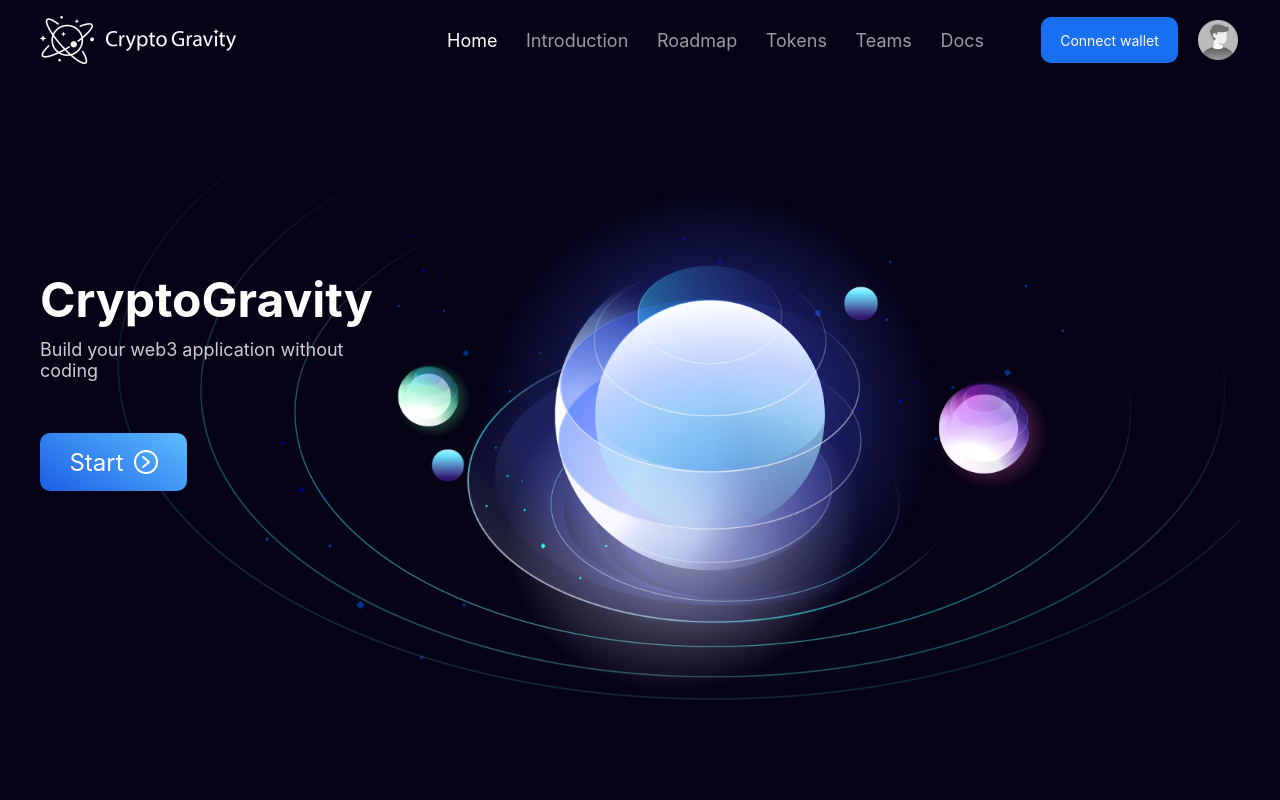
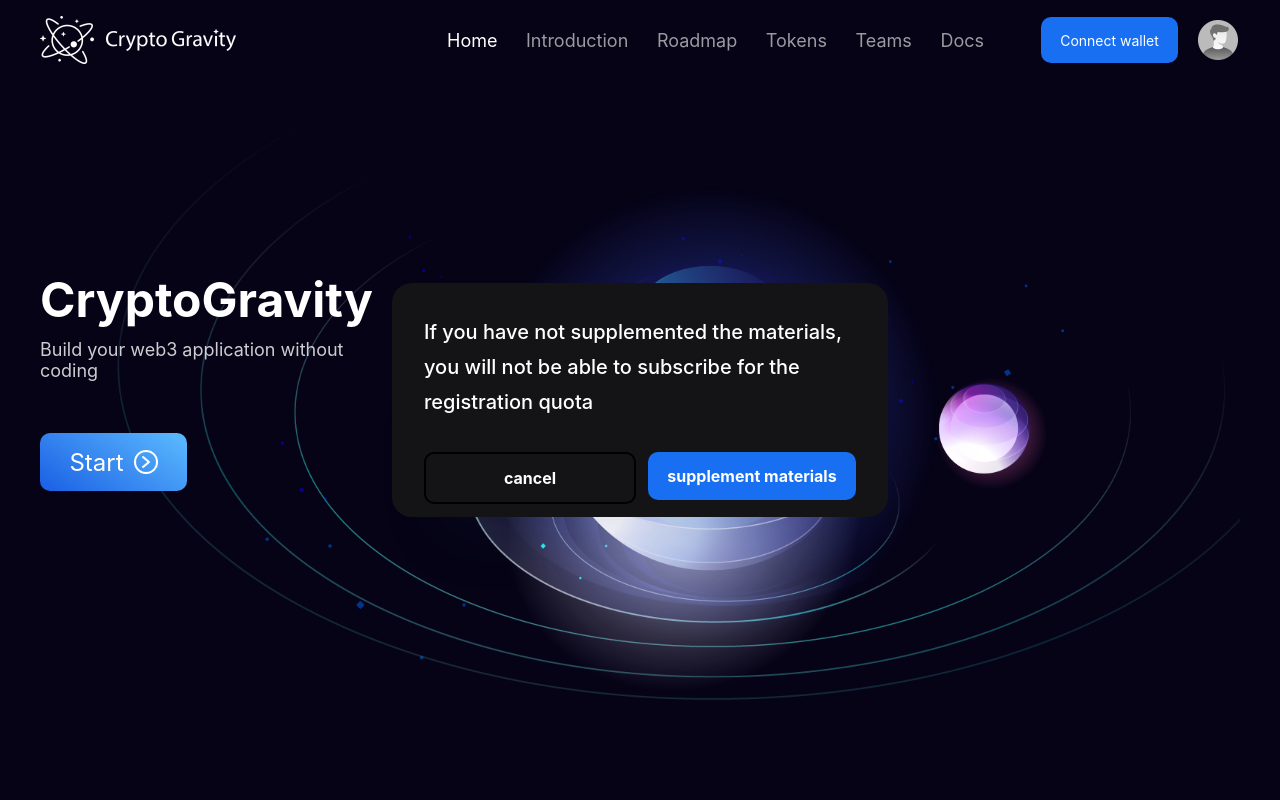
Before and after one commit to CryptoGravityDevelopGroup/websit-pc, a React app: page /#/ in a window 1280 px wide. Shown: the top 800 px of the page. Built offline with nearby package versions, Linux system fonts and the light colour scheme.

Commit message:
添加模态框

```diff
--- a/src/pages/main/MainPage.jsx
+++ b/src/pages/main/MainPage.jsx
@@ -588,6 +588,19 @@ export function MainPage() {
       onClose={() => {
         setStartDialogStatus(false)
       }}/>
+      <div className={styles['token-subscription-dialog-wrap']}>
+        <div className={styles['token-subscription-dialog-content']}>
+          If you have not supplemented the materials, you will not be able to subscribe for the registration quota
+        </div>
+        <div className={styles['token-subscription-btns-group']}>
+          <div className={styles['token-subscription-dialog-cancel-btn']}>
+            cancel
+          </div>
+          <div className={styles['token-subscription-dialog-supplement-btn']}>
+            supplement materials
+          </div>
+        </div>
+      </div>
     </>
   )
 }
--- a/src/pages/main/MainPage.module.css
+++ b/src/pages/main/MainPage.module.css
@@ -465,6 +465,57 @@
   font-weight: 700;
   margin: 20px;
 }
+.token-subscription-dialog-wrap {
+  width: 496px;
+  height: 234px;
+  border-radius: 20px;
+  opacity: 1;
+  background: rgba(20,20,22,1);
+  box-shadow: 0 64px 64px -48px rgba(31,47,70,0.12);
+  position: fixed;
+  top: 50%;
+  left: 50%;
+  transform: translate(-50%, -50%);
+  padding: 32px;
+  box-sizing: border-box;
+}
+.token-subscription-dialog-content {
+  color: rgba(255,255,255,1);
+  font-size: 20px;
+  font-weight: 500;
+  line-height: 35px;
+}
+.token-subscription-dialog-cancel-btn {
+  width: 208px;
+  height: 48px;
+  border-radius: 10px;
+  opacity: 1;
+  border: 2px solid rgba(0.208767369389534, 0.2251005470752716, 0.2708333432674408, 1);
+  color: rgba(252,252,253,1);
+  font-size: 16px;
+  font-weight: 700;
+  text-align: center;
+  line-height: 48px;
+  cursor: pointer;
+}
+.token-subscription-dialog-supplement-btn {
+  width: 208px;
+  height: 48px;
+  border-radius: 10px;
+  opacity: 1;
+  background: rgba(24,111,242,1);
+  color: rgba(255,255,255,1);
+  font-size: 16px;
+  font-weight: 700;
+  text-align: center;
+  line-height: 48px;
+  cursor: pointer;
+}
+.token-subscription-btns-group {
+  display: flex;
+  margin-top: 32px;
+  justify-content: space-between;
+}
 .teams-wrap {
   width: 1288px;
   margin-left: auto;
```
